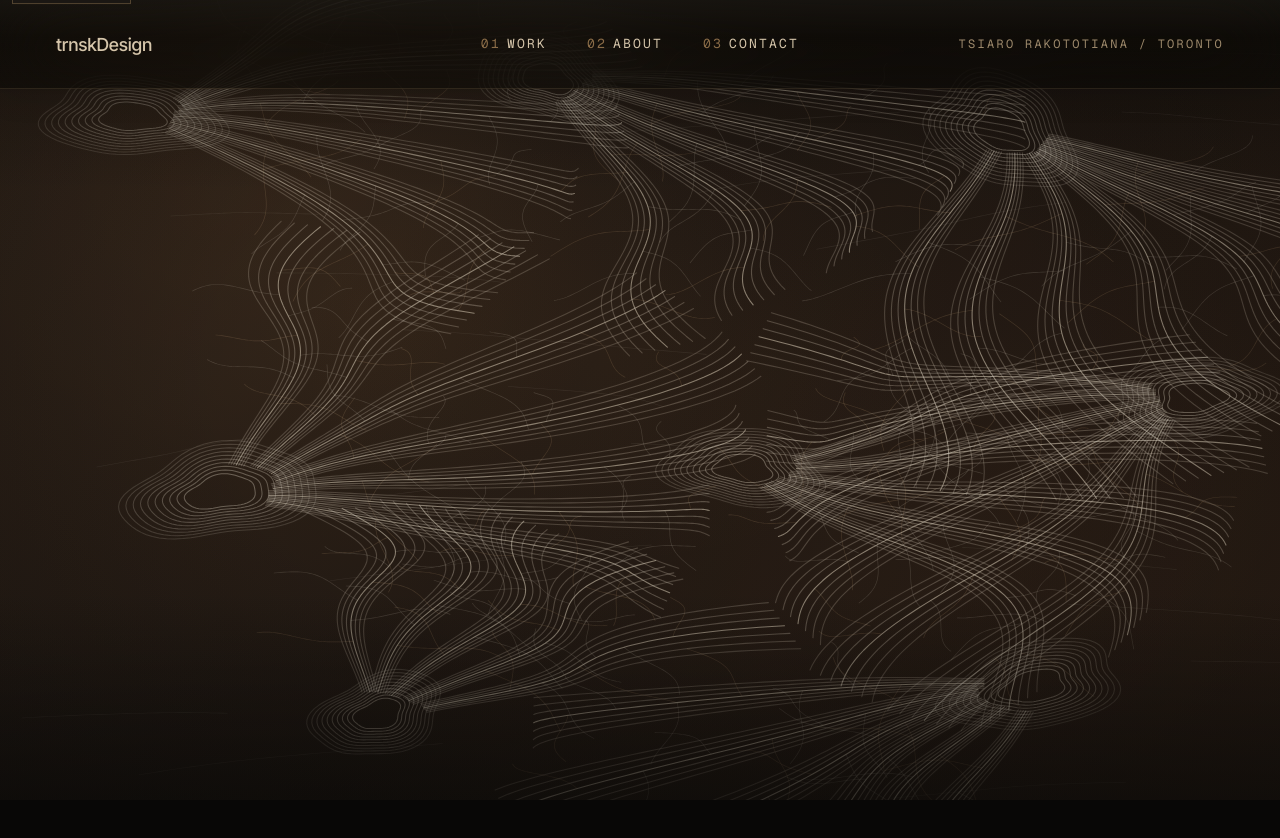
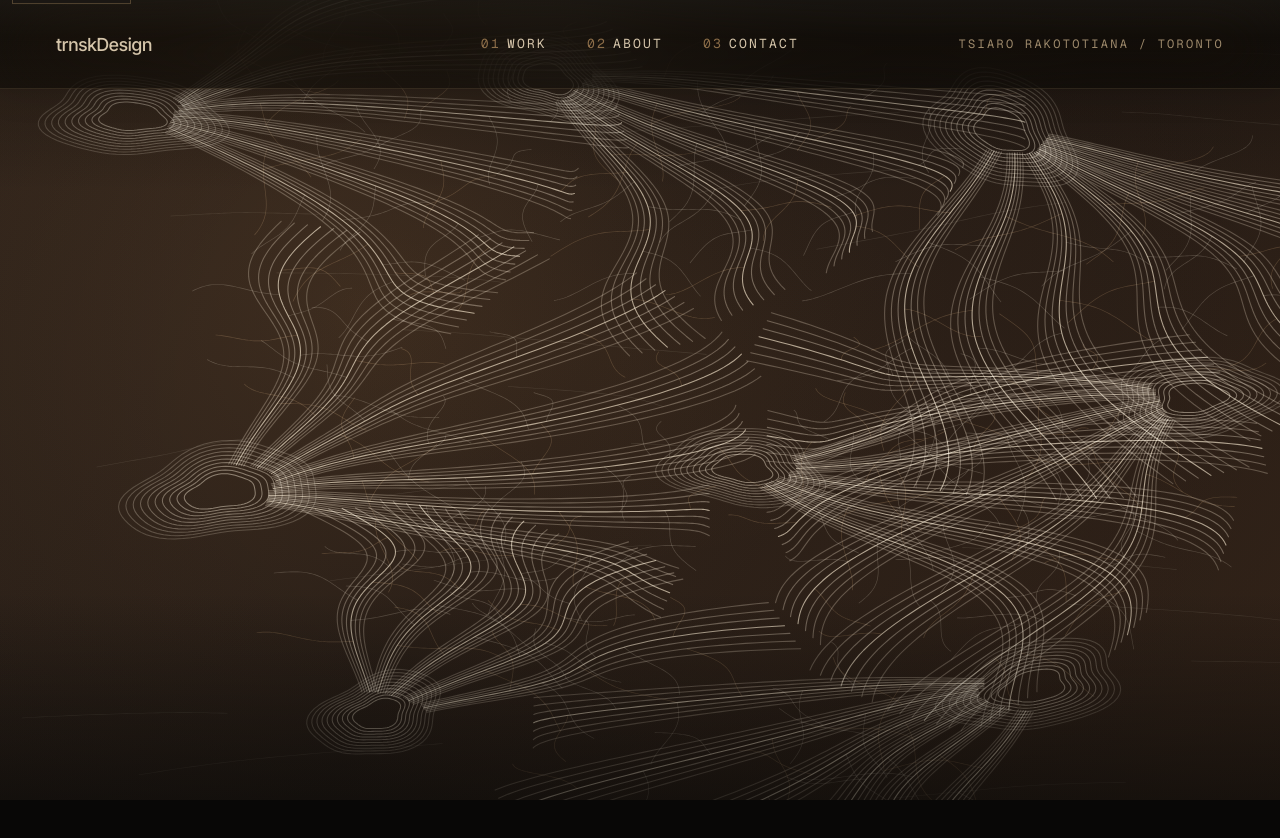
Before and after one commit to Mercy1o/tsiaro-portfolio, a Next.js app: page / in a window 1280 px wide. Shown: the top 838 px of the page. Built offline with nearby package versions, Linux system fonts and the light colour scheme.

Commit message:
refine: make filament field lead before hero text

```diff
--- a/components/HomeExperience.tsx
+++ b/components/HomeExperience.tsx
@@ -52,8 +52,18 @@ export default function HomeExperience() {
     setActiveStage((current) => (current === nextStage ? current : nextStage));
   });
 
-  const fieldOpacity = useTransform(y, [0, 900, 2700, 4700, 6200], [0.74, 0.98, 0.88, 1, 0.82]);
-  const veilOpacity = useTransform(y, [0, 1200, 3200, 5600], [0.36, 0.21, 0.14, 0.25]);
+  // The field is the main visual at the opening. As the hero text enters
+  // (roughly 105–260px), it recedes smoothly into the background.
+  const fieldOpacity = useTransform(
+    y,
+    [0, 90, 300, 900, 2700, 4700, 6200],
+    [1, 1, 0.62, 0.7, 0.68, 0.74, 0.64],
+  );
+  const veilOpacity = useTransform(
+    y,
+    [0, 90, 300, 1200, 3200, 5600],
+    [0.12, 0.12, 0.25, 0.21, 0.14, 0.25],
+  );
   const warmthOpacity = useTransform(y, [0, 1800, 3900, 6200], [0.34, 0.18, 0.3, 0.2]);
 
   // HERO — appears after the initial field view, then exits gradually.
```
